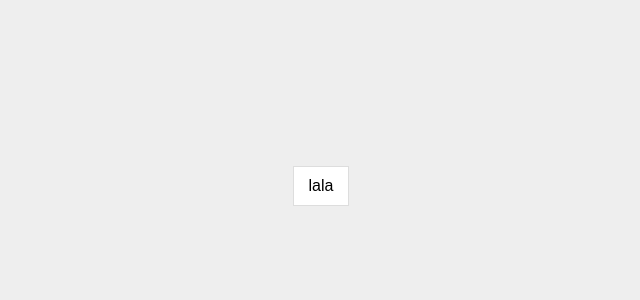
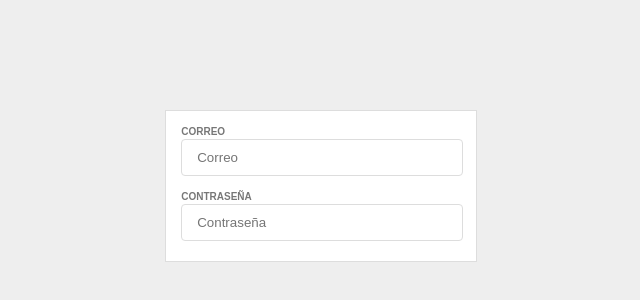
Before and after one commit to levelasquez/instacool, a React (Create React App) app: page / in a window 1280 px wide. Shown: the part 214-514 px from the top of the page, without its empty margins (319-959 px from the left). Built offline with nearby package versions, Linux system fonts and the light colour scheme; the HTML template or start-up script is replaced by a standard one.

Commit message:
Input component

```diff
--- a/src/App.tsx
+++ b/src/App.tsx
@@ -2,12 +2,16 @@ import * as React from 'react'
 import './App.css'
 import Card from './components/Card'
 import Container from './components/Container'
+import Input from './components/Input'
 
 class App extends React.Component {
   public render() {
     return (
       <Container>
-        <Card>lala</Card>
+        <Card>
+          <Input placeholder="Correo" label="Correo" />
+          <Input placeholder="Contraseña" label="Contraseña" />
+        </Card>
       </Container>
     );
   }
--- /dev/null
+++ b/src/components/Input.tsx
@@ -0,0 +1,37 @@
+import * as React from 'react'
+
+const style = {
+  backgroundColor: '#fff',
+  border: '1px solid #ddd',
+  borderRadius: '4px',
+  marginBottom: '10px',
+  padding: '10px 15px',
+  width: 'calc(100% - 30px)',
+}
+
+const spanStyle = {
+  color: '#777',
+  fontSize: '10px',
+  fontWeight: 900,
+  textTransform: 'uppercase',
+} as React.CSSProperties
+
+interface IInputProps {
+  placeholder?: string
+  label: string
+}
+
+export default class Input extends React.Component<IInputProps> {
+  public render() {
+    const { label } = this.props
+
+    return (
+      <div>
+        <span style={spanStyle}>
+          {label}
+        </span>
+        <input {...this.props} style={style} />
+      </div>
+    )
+  }
+}
```
